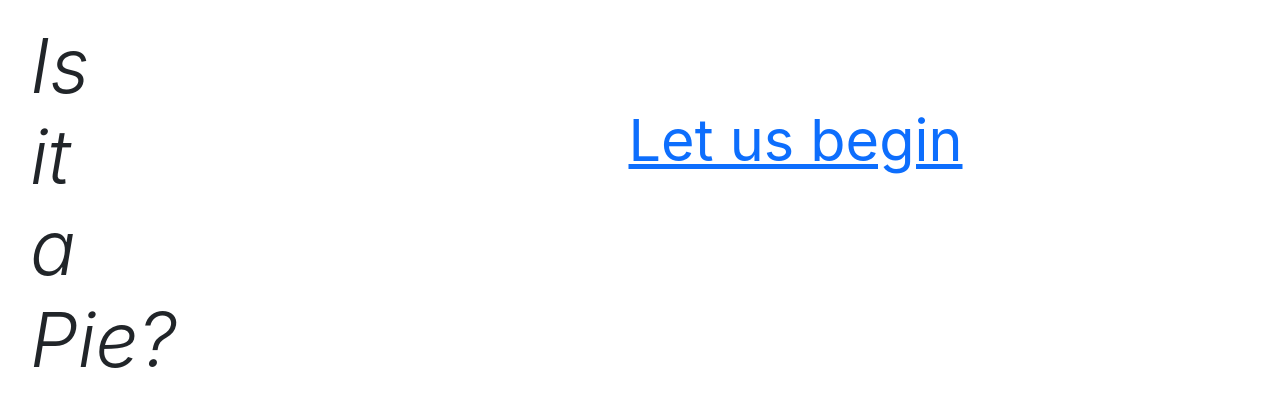
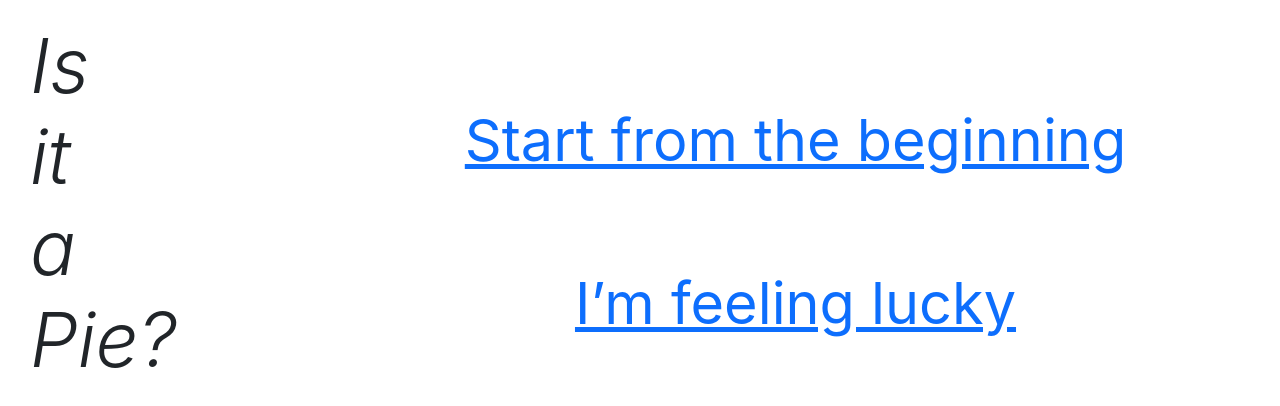
Before and after one commit to TomCharman/is-it-a-pie, a React (Create React App) app: page / in a window 1280 px wide. Shown: the top 406 px of the page. Built offline with nearby package versions, Linux system fonts and the light colour scheme.

Commit message:
I'm feeling lucky

```diff
--- a/src/components/Home/Home.module.scss
+++ b/src/components/Home/Home.module.scss
@@ -4,3 +4,7 @@
     display: block;
     padding: 4.8rem;
 }
+
+.invite+.invite {
+    padding-top: 0;
+}
--- a/src/components/Home/Home.tsx
+++ b/src/components/Home/Home.tsx
@@ -1,10 +1,18 @@
 import React from 'react';
 import { Link } from 'react-router-dom';
+import useQuestions from 'hooks/useQuestions';
 import styles from './Home.module.scss';
 
 function Home() {
+  const { totalRounds } = useQuestions();
+
+  const randomRound = Math.ceil(Math.random() * totalRounds);
+
   return (
-    <Link className={styles.invite} to="/round/1">Let us begin</Link>
+    <>
+      <Link className={styles.invite} to="/round/1">Start from the beginning</Link>
+      <Link className={styles.invite} to={`/round/${randomRound}`}>I’m feeling lucky</Link>
+    </>
   );
 }
 
--- a/src/hooks/useQuestions.tsx
+++ b/src/hooks/useQuestions.tsx
@@ -25,7 +25,7 @@ type Action =
  | { type: 'load', results: RoundType[] }
  | { type: 'selectItem', itemId: number }
 
-function useQuestions(roundId: string | undefined) : UseQuestionsReturnType {
+function useQuestions(roundId?: string) : UseQuestionsReturnType {
   const [isLoaded, setIsLoaded] = useState<boolean>(false);
 
   function reducer(state: RoundType[], action: Action): RoundType[] {
```
Also changed, not shown: 1 other file (tests, documents, lock files or other folders).
